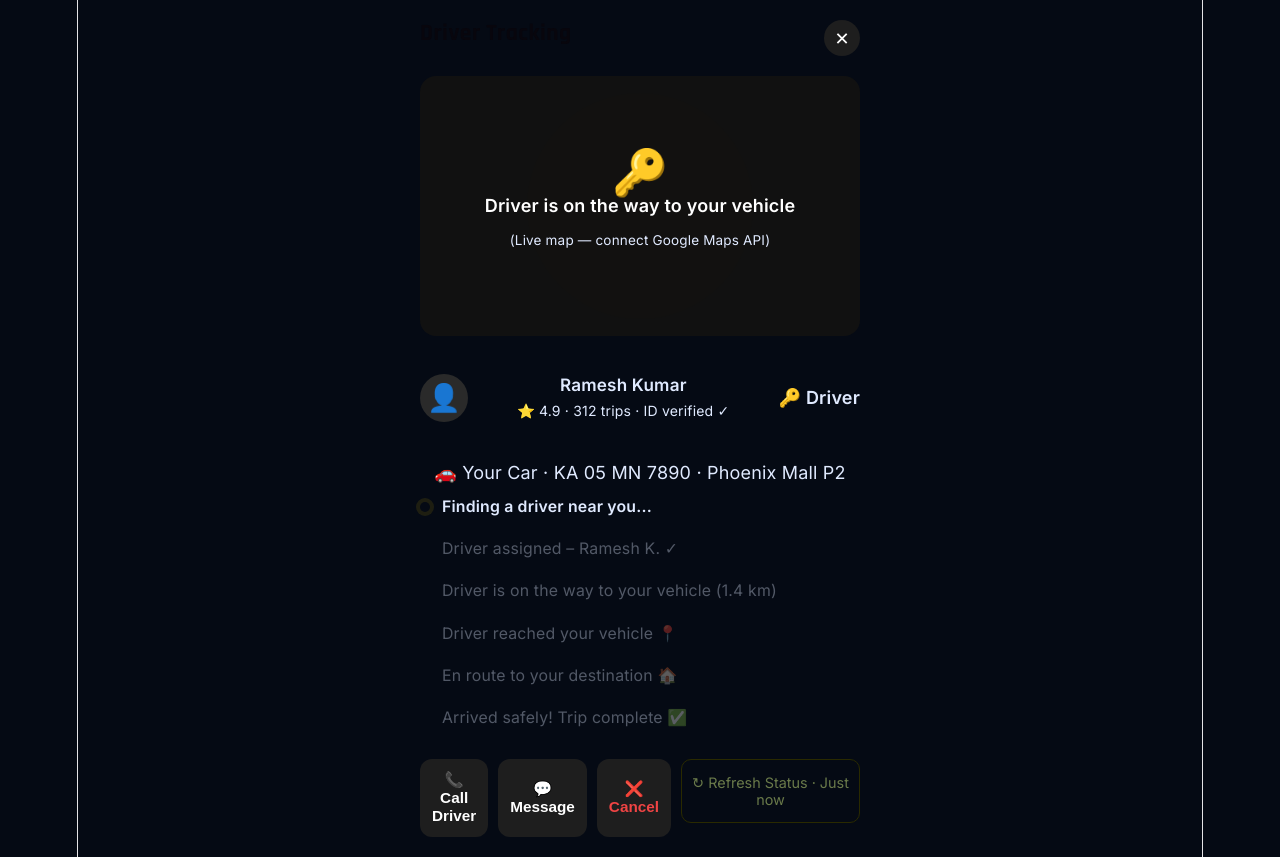
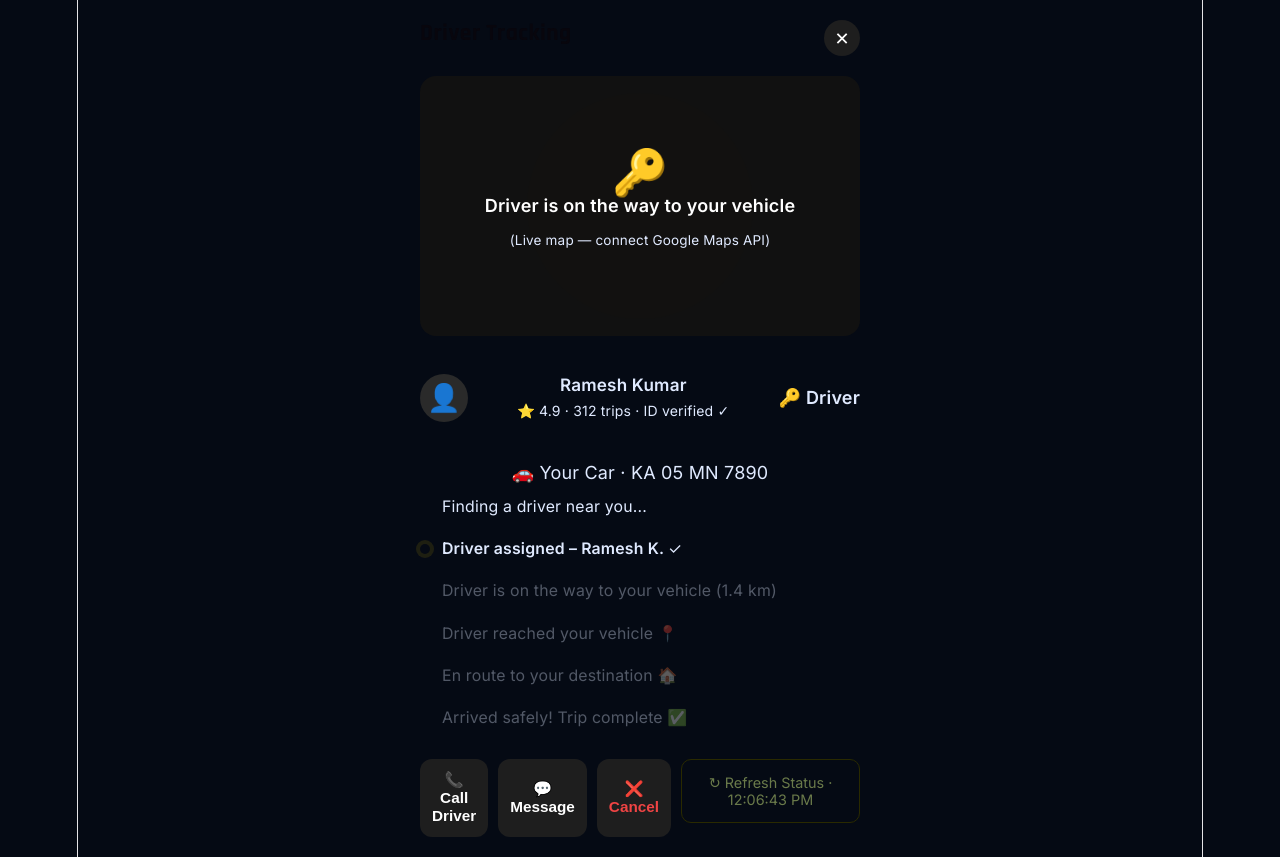
Before and after one commit to keerthireddy-1/CallMyDriver, a React app in the folder frontend/: page /track in a window 1280 px wide. Built offline with nearby package versions, Linux system fonts and the light colour scheme; no server answers; the HTML template or start-up script is replaced by a standard one.

Commit message:
googlemaps

```diff
--- a/frontend/src/pages/TrackingPage.jsx
+++ b/frontend/src/pages/TrackingPage.jsx
@@ -2,11 +2,7 @@ import { useState, useEffect } from 'react';
 import { useNavigate } from 'react-router-dom';
 import '../styles/tracking.css';
 
-export default function TrackingPage() {
-  const [status, setStatus] = useState(0);
-  const navigate = useNavigate();
-
-  const steps = [
+const STEPS = [
   'Finding a driver near you...',
   'Driver assigned – Ramesh K. ✓',
   'Driver is on the way to your vehicle (1.4 km)',
@@ -15,16 +11,26 @@ export default function TrackingPage() {
   'Arrived safely! Trip complete ✅',
 ];
 
-  // REMOVE the old useEffect entirely
-// Status will be updated via API polling (TODO when backend is ready)
+const stepsLength = STEPS.length;
 
-// Add this instead — manual refresh button for now
+export default function TrackingPage() {
+  const [status, setStatus] = useState(0);
   const [lastUpdated, setLastUpdated] = useState('Just now');
+  const navigate = useNavigate();
+
+  useEffect(() => {
+    if (status >= stepsLength - 1) return;
+    const timer = setTimeout(() => {
+      setStatus((prev) => prev + 1);
+      setLastUpdated(new Date().toLocaleTimeString());
+    }, 5000);
+    return () => clearTimeout(timer);
+  }, [status]);
 
   const refreshStatus = () => {
-  // TODO: GET /bookings/:id/status  → update status from response
     setLastUpdated(new Date().toLocaleTimeString());
   };
+
   return (
     <div className="tracking-container">
       <div className="tracking-header">
@@ -49,14 +55,16 @@ const refreshStatus = () => {
           <div className="driver-rating">🔑 Driver</div>
         </div>
 
-        {/* Vehicle reminder */}
         <div className="vehicle-reminder">
-          🚗 Your Car · KA 05 MN 7890 · Phoenix Mall P2
+          🚗 Your Car · KA 05 MN 7890
         </div>
 
         <div className="status-timeline">
-          {steps.map((step, i) => (
-            <div key={i} className={`status-step ${i <= status ? 'done' : ''} ${i === status ? 'active' : ''}`}>
+          {STEPS.map((step, i) => (
+            <div
+              key={i}
+              className={`status-step ${i <= status ? 'done' : ''} ${i === status ? 'active' : ''}`}
+            >
               <div className="status-dot" />
               <p>{step}</p>
             </div>
@@ -66,7 +74,9 @@ const refreshStatus = () => {
         <div className="tracking-actions">
           <button className="action-btn">📞 Call Driver</button>
           <button className="action-btn">💬 Message</button>
-          <button className="action-btn danger" onClick={() => navigate('/home')}>❌ Cancel</button>
+          <button className="action-btn danger" onClick={() => navigate('/home')}>
+            ❌ Cancel
+          </button>
           <button className="refresh-btn" onClick={refreshStatus}>
             ↻ Refresh Status · {lastUpdated}
           </button>
```
Lines whose indentation alone changed are shown as unchanged.
